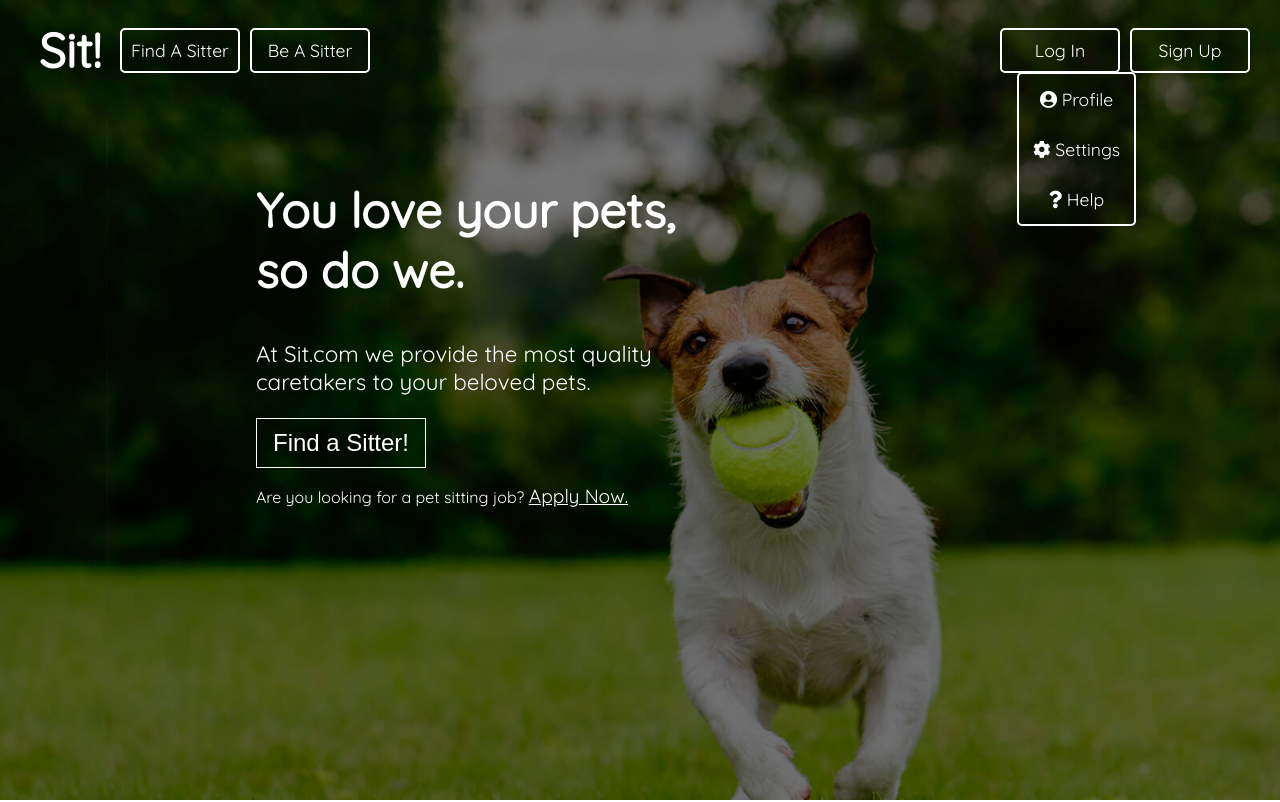
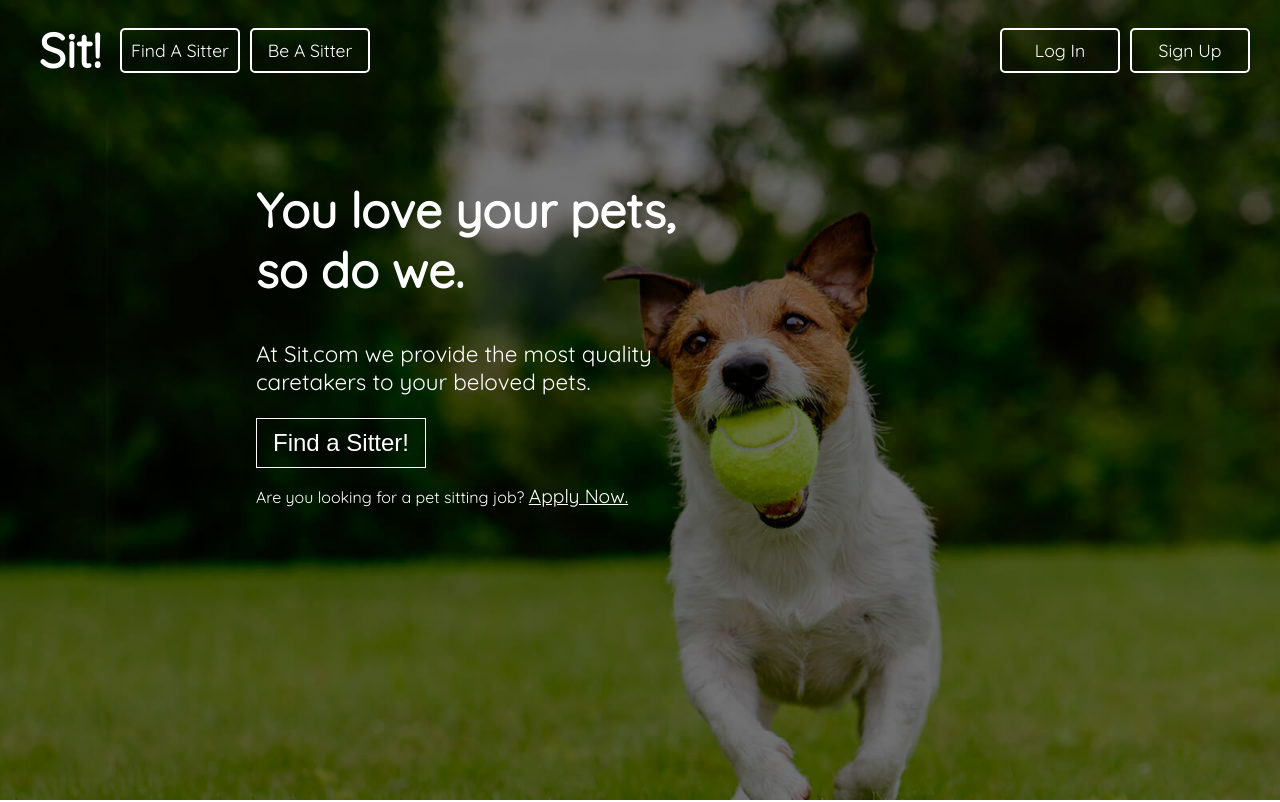
Before and after one commit to Xapollon430/Sit-FrontEnd-Legacy-Migrated, a React app: page / in a window 1280 px wide. Shown: the top 802 px of the page. Built offline with nearby package versions, Linux system fonts and the light colour scheme.

Commit message:
dropdown grid

```diff
--- a/src/Components/Landing/Header/Header.js
+++ b/src/Components/Landing/Header/Header.js
@@ -54,7 +54,6 @@ const Header = React.memo(() => {
                             variant="outlined"
                             onClick={openModal}
                             name="login"
-                            id="yarrak"
                         >
                             Log In
                             <ProfileDropdown />
--- a/src/Components/Landing/Header/HeaderCss.js
+++ b/src/Components/Landing/Header/HeaderCss.js
@@ -74,7 +74,7 @@ export const Button = styled.button`
 
 export const DropdownWrapper = styled.div`
     position: absolute;
-    display: grid;
+    display: none;
     grid-auto-rows: 50px;
     right: 144px;
     top: 72px;
@@ -95,7 +95,6 @@ export const DropdownItem = styled.span`
     font-weight: 550;
     padding-top: 14px;
 
-    /* justify-self: start; */
     &:hover {
         background-color: rgba(255, 255, 255, 0.2);
     }
```
